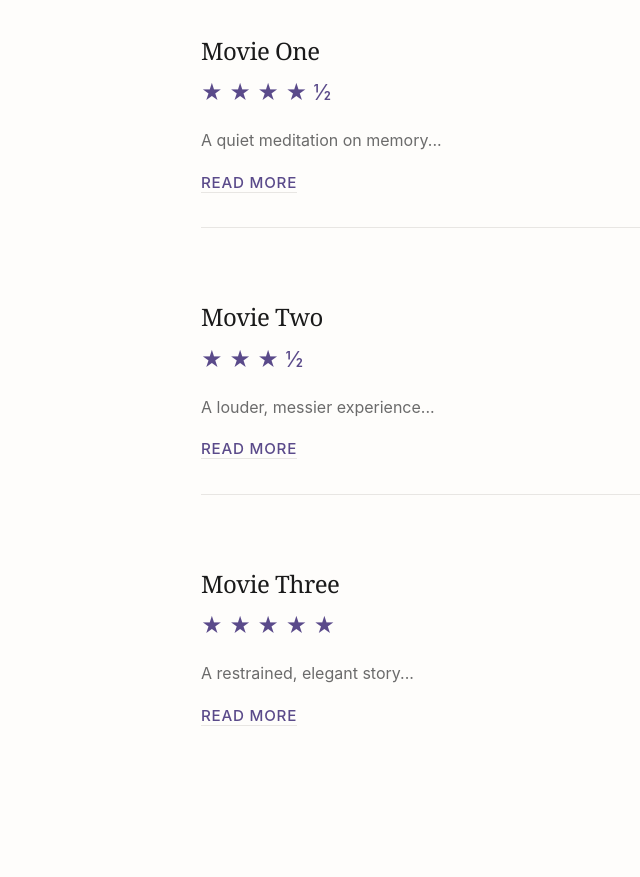
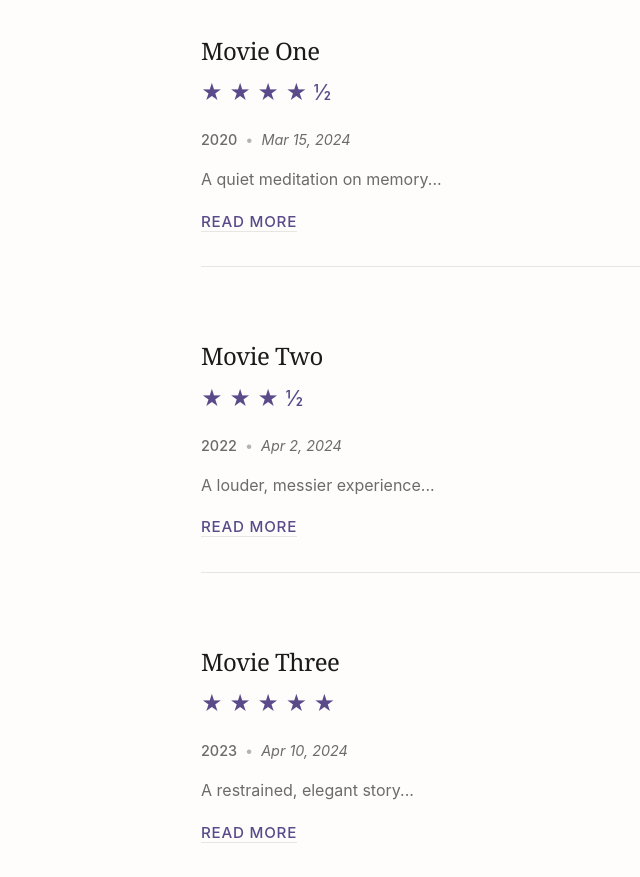
Before and after one commit to Objectivitix/calo-likes-movies, a React (Vite) app: page / in a window 1280 px wide. Shown: the part 960-1837 px from the top of the page, without its empty margins (21-661 px from the left). Before the commit the page ends 1800 px from the top, so only its background shows below. Built offline with nearby package versions, Linux system fonts and the light colour scheme.

Commit message:
Add release year, runtime, review date info

```diff
--- a/src/components/ReviewCard/ReviewCard.css
+++ b/src/components/ReviewCard/ReviewCard.css
@@ -13,6 +13,27 @@
   font-size: 1.5rem;
 }
 
+.review-card__metadata {
+  display: flex;
+  align-items: center;
+  gap: 0.5rem;
+  font-size: 0.9rem;
+  color: var(--text-muted);
+  margin: 0.5rem 0 1rem 0;
+}
+
+.review-card__year {
+  font-weight: 500;
+}
+
+.review-card__separator {
+  opacity: 0.5;
+}
+
+.review-card__date {
+  font-style: italic;
+}
+
 .review-card__excerpt {
   color: var(--text-muted);
   margin: 0 0 1rem 0;
--- a/src/components/ReviewCard/ReviewCard.tsx
+++ b/src/components/ReviewCard/ReviewCard.tsx
@@ -3,10 +3,21 @@ import { Link } from "react-router-dom";
 import Rating from "../Rating/Rating";
 
 export default function ReviewCard({ review }) {
+  const publishDate = new Date(review.publishDate).toLocaleDateString('en-US', {
+    year: 'numeric',
+    month: 'short',
+    day: 'numeric'
+  });
+
   return (
     <div className="review-card">
       <h3 className="review-card__title">{review.title}</h3>
       <Rating rating={review.rating} />
+      <div className="review-card__metadata">
+        <span className="review-card__year">{review.year}</span>
+        <span className="review-card__separator">•</span>
+        <span className="review-card__date">{publishDate}</span>
+      </div>
       <p className="review-card__excerpt">{review.excerpt}</p>
       <Link to={`/review/${review.slug}`} className="review-card__link">Read more</Link>
     </div>
--- a/src/data/reviews.ts
+++ b/src/data/reviews.ts
@@ -4,17 +4,26 @@ export const reviewMetadata = [
     title: "Movie One",
     excerpt: "A quiet meditation on memory...",
     rating: 4.5,
+    year: 2020,
+    runtime: 115,
+    publishDate: "2024-03-15",
   },
   {
     slug: "movie-2",
     title: "Movie Two",
     excerpt: "A louder, messier experience...",
     rating: 3.5,
+    year: 2022,
+    runtime: 138,
+    publishDate: "2024-04-02",
   },
   {
     slug: "movie-3",
     title: "Movie Three",
     excerpt: "A restrained, elegant story...",
     rating: 5,
+    year: 2023,
+    runtime: 92,
+    publishDate: "2024-04-10",
   }
 ];
--- a/src/pages/Review/Review.css
+++ b/src/pages/Review/Review.css
@@ -61,3 +61,34 @@ article pre code {
   text-transform: uppercase;
   letter-spacing: 0.05em;
 }
+
+/* Article Metadata */
+.article__metadata {
+  display: flex;
+  gap: 2rem;
+  margin: 1.5rem 0 2.5rem 0;
+  padding: 1.5rem 0;
+  border-top: 1px solid var(--border-color);
+  border-bottom: 1px solid var(--border-color);
+  font-size: 0.95rem;
+}
+
+.article__metadata-item {
+  display: flex;
+  flex-direction: column;
+  gap: 0.3rem;
+}
+
+.article__metadata-label {
+  font-size: 0.8rem;
+  text-transform: uppercase;
+  letter-spacing: 0.05em;
+  color: var(--text-muted);
+  font-weight: 500;
+}
+
+.article__metadata-value {
+  font-family: var(--font-serif);
+  font-size: 1.1rem;
+  color: var(--text-heading);
+}
--- a/src/pages/Review/Review.tsx
+++ b/src/pages/Review/Review.tsx
@@ -19,12 +19,33 @@ export default function Review() {
 
   if (!reviewMeta) return <p>Not found</p>;
 
+  const publishDate = new Date(reviewMeta.publishDate).toLocaleDateString('en-US', {
+    year: 'numeric',
+    month: 'long',
+    day: 'numeric'
+  });
+
   return (
     <article>
       <Link to="/" className="article__back-link">← Back to reviews</Link>
 
       <h1>{reviewMeta.title}</h1>
       <Rating rating={reviewMeta.rating} />
+
+      <div className="article__metadata">
+        <div className="article__metadata-item">
+          <span className="article__metadata-label">Released</span>
+          <span className="article__metadata-value">{reviewMeta.year}</span>
+        </div>
+        <div className="article__metadata-item">
+          <span className="article__metadata-label">Runtime</span>
+          <span className="article__metadata-value">{reviewMeta.runtime} min</span>
+        </div>
+        <div className="article__metadata-item">
+          <span className="article__metadata-label">Reviewed</span>
+          <span className="article__metadata-value">{publishDate}</span>
+        </div>
+      </div>
 
       <ReactMarkdown
         components={{
```
